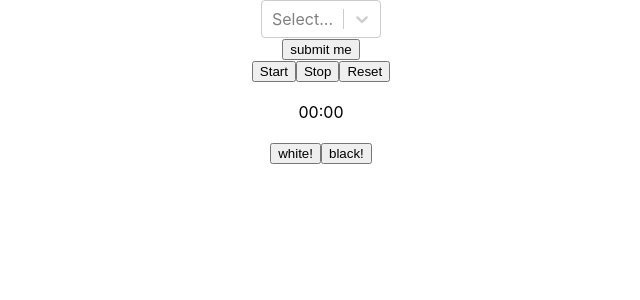
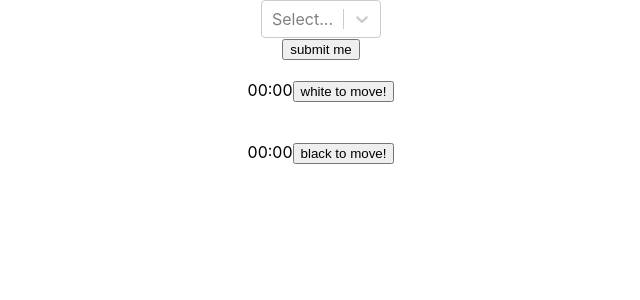
Before and after one commit to hellokkki/chess-timer, a React (Create React App) app: page / in a window 1280 px wide. Shown: the top 300 px of the page, without its empty margins (319-959 px from the left). Built offline with nearby package versions, Linux system fonts and the light colour scheme.

Commit message:
make setlectedTimeReducer work

```diff
--- a/src/App.js
+++ b/src/App.js
@@ -8,32 +8,22 @@ import { Dispatch } from 'redux';
 import { useSelector, useDispatch } from 'react-redux';
 
 
-const mapStateToProps = state => {
+const mapDispatchToProps = state => {
   console.log(state)
   return {
     ...state,
     chessTimeValue: state
   }
 }
-connect(mapStateToProps, null)(SetTimeForm)
+connect(null, mapDispatchToProps)(SetTimeForm)
 
 function App() {
-  const [value, setValue] = useState('');
   const dispatch = useDispatch();
-   const whiteToMove = () => {
-
-   };
-
-   const blackToMove = () => {
-
-   };
 
    const handleSubmit = e => {
-    console.log(e)
-    dispatch({type: `TIME/SELECT_CHESS-TIME:${e}`});
-    console.log(e);
-    mapStateToProps(e);
-   }
+    dispatch({type: `TIME/SET_CHESS-TIME:${e}`});
+    mapDispatchToProps(e);;
+   };
 
   return (
     <div className="App">
@@ -43,9 +33,7 @@ function App() {
      <SetTimeForm  onSubmit={e => handleSubmit(e)}/>
      </div>
      <div className='timer-block'>
-      <Timer  />
-     <button onClick={whiteToMove}>white!</button>
-     <button onClick={blackToMove}>black!</button>
+      <Timer />
      </div>
       </main>
     </div>
--- a/src/components/Timer.jsx
+++ b/src/components/Timer.jsx
@@ -2,50 +2,58 @@ import React from 'react';
 import { useState, useEffect, useRef } from 'react';
 import { connect } from 'react-redux';
 import { useSelector } from 'react-redux';
+import { useDispatch } from 'react-redux';
+
+const mapStateToProps = state => {
+ return {
+   ...state,
+   chessTimeValue: state
+ }
+};
+
+const Timer = (chessTimeValue) => {
+  const dispatch = useDispatch();
+  const time = useSelector(chessTimeValue => {
+    if (chessTimeValue !== undefined) {
+      console.log(chessTimeValue)
+      return chessTimeValue
+    }
+  });
+
+ const [whiteTime, setWhiteTime] = useState();
+ const [blackTime, setBlackTime] = useState();
 
 
-const selectedTime = state => {
-  console.log(state);
-  return state ? state.value : "00:))"
-}
 
-const Timer = () => {
- const time = useSelector(selectedTime);
-console.log(time)
-  const [minutes, setMinutes] = useState('');
-  const [seconds, setSeconds] = useState('');
+  let startTimer = null;
 
-  const handleStart = () => {
 
+  const whiteToMove = () => {
+    console.log('work')
+    dispatch({type: 'MOVE/WHITE_TO_MOVE'})
   };
-  const handleStop = () => {
 
-  };
-  const handleReset = () => {
-    handleStop();
+  const blackToMove = () => {
+    console.log('work')
   };
 
  return (
    <div className='timer'>
+    <div style={{padding: 20}}>
+      {time.selecter.whiteTime}
+      <button onClick={whiteToMove}>white to move!</button>
+    </div>
 
-    <button onClick={handleStart} type="button">
-      Start
-    </button>
-    <button onClick={handleStop} type="button">
-      Stop
-    </button>
-    <button onClick={handleReset} type="button">
-      Reset
-    </button>
+
     <div style={{padding: 20}}>
-      {twoDigits(minutes ? minutes : "00")}:
-      {twoDigits(seconds ? seconds : "00")}
+      {time.selecter.blackTime}
+      <button onClick={blackToMove}>black to move!</button>
     </div>
    </div>
  )
 }
 
-export default connect(null, null) (Timer);
+export default connect(mapStateToProps, null) (Timer);
 
 const twoDigits = (num) => String(num).padStart(2, '0');
 
--- a/src/index.js
+++ b/src/index.js
@@ -10,6 +10,9 @@ import { Provider } from 'react-redux';
 import { rootReducer } from './redux/rootReducer';
 
 const store = createStore(rootReducer)
+console.log(store);
+store.getState();
+
 
 const root = ReactDOM.createRoot(document.getElementById('root'));
 root.render(
--- a/src/redux/rootReducer.js
+++ b/src/redux/rootReducer.js
@@ -1,8 +1,7 @@
 import { combineReducers } from "redux"
-import { timerReducer } from "./timeReducer"
+
 import { selectedTimeReducer } from "./selectedTimeReducer"
 
 export const rootReducer = combineReducers({
-        timer: timerReducer,
         selecter: selectedTimeReducer,
 });
--- a/src/redux/selectedTimeReducer.js
+++ b/src/redux/selectedTimeReducer.js
@@ -1,25 +1,33 @@
 import { SET_TIME_FIVETEEN_MINUTES, SET_TIME_FIVE_MINUTES, SET_TIME_TEN_MINUTES } from "./types";
+import { BLACK_TO_MOVE, WHITE_TO_MOVE } from "./types";
 
 const initialState ={
-   value: "00:00"
+   whiteTime: "00:00",
+   blackTime: "00:00"
 };
+
 
 export const selectedTimeReducer = ( state = initialState, action ) => {
    switch (action.type) {
      case SET_TIME_FIVE_MINUTES:
         return {
          ...state,
-         value: "5:00",
+         whiteTime: "5:00",
+         blackTime: "5:00",
+
        };
       case SET_TIME_TEN_MINUTES:
          return {
             ...state,
-            value: "10:00",
+            whiteTime: "10:00",
+            blackTime: "10:00",
+
           };
       case SET_TIME_FIVETEEN_MINUTES:
          return {
             ...state,
-            value: "15:00",
+            whiteTime: "15:00",
+            blackTime: "15:00",
 
          }
     default: return state
--- a/src/redux/timeReducer.js
+++ /dev/null
@@ -1,8 +0,0 @@
-
-const initialState = {
-    value: "00:00"
-};
-
-export const timerReducer = (state = initialState, action) => {
- return state
-}
--- a/src/redux/types.js
+++ b/src/redux/types.js
@@ -1,3 +1,6 @@
 export const SET_TIME_FIVE_MINUTES = 'TIME/SET_CHESS-TIME:5:00';
 export const SET_TIME_TEN_MINUTES = 'TIME/SET_CHESS-TIME:10:00';
 export const SET_TIME_FIVETEEN_MINUTES = 'TIME/SET_CHESS-TIME:15:00';
+
+export const WHITE_TO_MOVE = 'MOVE/WHITE_TO_MOVE';
+export const BLACK_TO_MOVE = 'MOVE/BLACK_TO_MOVE';
```
